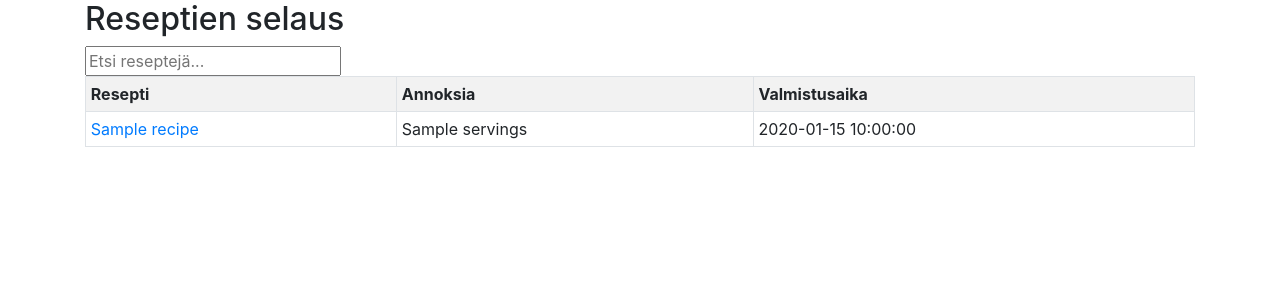
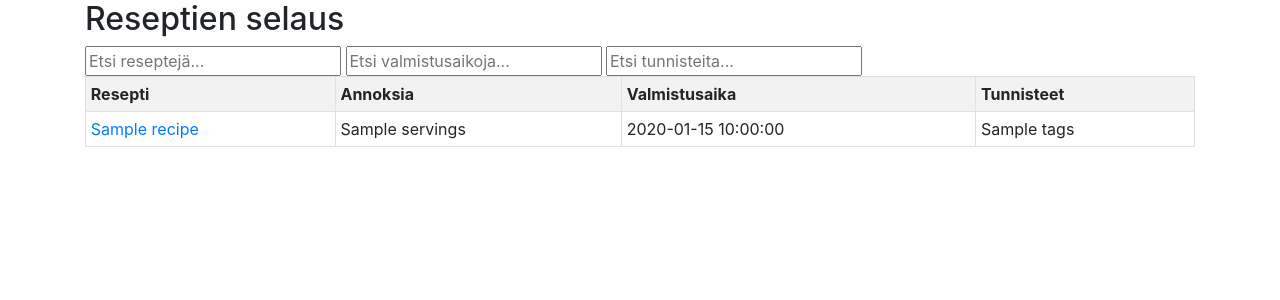
Before and after one commit to Aikamoine/tsoha-reseptikirjasto, a Flask app: template templates/viewrecipes.html in a window 1280 px wide. Shown: the part 56-356 px from the top of the page. Run offline with Flask 2, Linux system fonts and the light colour scheme; the template is opened without the code that fills it: most values are stand-ins (such as "Sample title", 1, 10 or a date in 2020).

Commit message:
Added tag viewing and searching, can only be added from database

```diff
--- a/recipe_commands.py
+++ b/recipe_commands.py
@@ -102,7 +102,10 @@ def get_recipe_name(id):
     return db.session.execute(sql, {"id": id}).fetchone()[0]
 
 def list_recipes():
-    sql = "SELECT id, name, COALESCE(servings, 0) as servings, COALESCE(time, '') as time FROM recipes WHERE visible = 1 ORDER BY name DESC"
+    sql = "SELECT R.id, R.name, COALESCE(R.servings, 0) as servings, COALESCE(R.time, '') as time, TT.tags as tags FROM recipes R, " \
+        "(SELECT RT.recipe_id as recipe_id, STRING_AGG(T.tag,', ') as tags FROM tags T, recipe_tags RT WHERE T.id=RT.tag_id GROUP BY 1) TT " \
+        "WHERE R.id=TT.recipe_id AND R.visible = 1 ORDER BY name DESC;"
+    #ql = "SELECT id, name, COALESCE(servings, 0) as servings, COALESCE(time, '') as time FROM recipes WHERE visible = 1 ORDER BY name DESC"
     result = db.session.execute(sql).fetchall()
     return result
 
--- a/schema.sql
+++ b/schema.sql
@@ -61,3 +61,9 @@ CREATE TABLE shoppinglists (
     title TEXT,
     amount NUMERIC(7,2)
 );
+
+CREATE TABLE recipe_tags (
+    id SERIAL PRIMARY KEY,
+    recipe_id INTEGER REFERENCES recipes,
+    tag_id INTEGER REFERENCES tags
+);
--- a/templates/viewrecipes.html
+++ b/templates/viewrecipes.html
@@ -7,13 +7,16 @@
 
 <h2>Reseptien selaus</h2>
 
-<input type="text" id="searchField" onkeyup="recipeSearch()" placeholder="Etsi reseptejä...">
+<input type="text" id="recipeSearchField" onkeyup="recipeSearch('recipeSearchField', 0)" placeholder="Etsi reseptejä...">
+<input type="text" id="prepSearchField" onkeyup="recipeSearch('prepSearchField', 2)"  placeholder="Etsi valmistusaikoja...">
+<input type="text" id="tagSearchField" onkeyup="recipeSearch('tagSearchField', 3)"  placeholder="Etsi tunnisteita...">
 
 <table id="recipeList" class="table table-striped table-bordered table-sm">
     <tr>
         <th>Resepti</th>
         <th>Annoksia</th>
         <th>Valmistusaika</th>
+        <th>Tunnisteet</th>
     </tr>
     {% for recipe in recipes %}
     <tr>
@@ -21,20 +24,21 @@
         <td><a href="/recipe/{{ recipe.id }}">{{ recipe.name }}</a></td>
         <td>{{ recipe.servings }}</td>
         <td>{{ recipe.time }}</td>
+        <td>{{ recipe.tags }}</td>
     </tr>
     {% endfor %}
 </table>
 
 <script>
-    function recipeSearch() {
+    function recipeSearch(elementId, tableIndex) {
         var input, filter, table, tr, td, i, txtValue;
-        input = document.getElementById("searchField");
+        input = document.getElementById(elementId);
         filter = input.value.toUpperCase();
         table = document.getElementById("recipeList");
         tr = table.getElementsByTagName("tr");
 
         for (i = 0; i < tr.length; i++) {
-            td = tr[i].getElementsByTagName("td")[0];
+            td = tr[i].getElementsByTagName("td")[tableIndex];
             if (td) {
                 txtValue = td.textContent || td.innerText;
                 if (txtValue.toUpperCase().indexOf(filter) > -1) {
```
Also changed, not shown: README.md.
